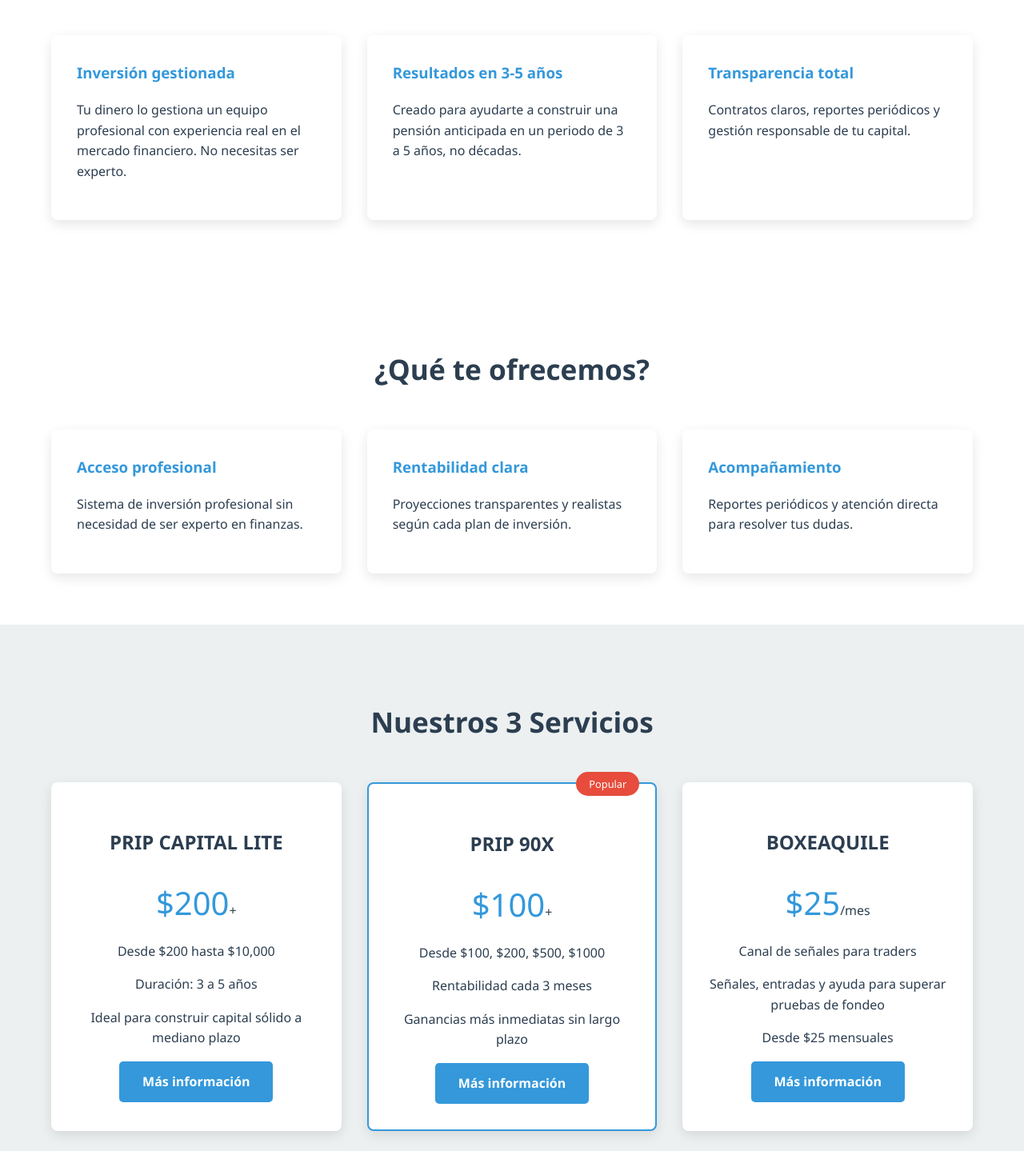
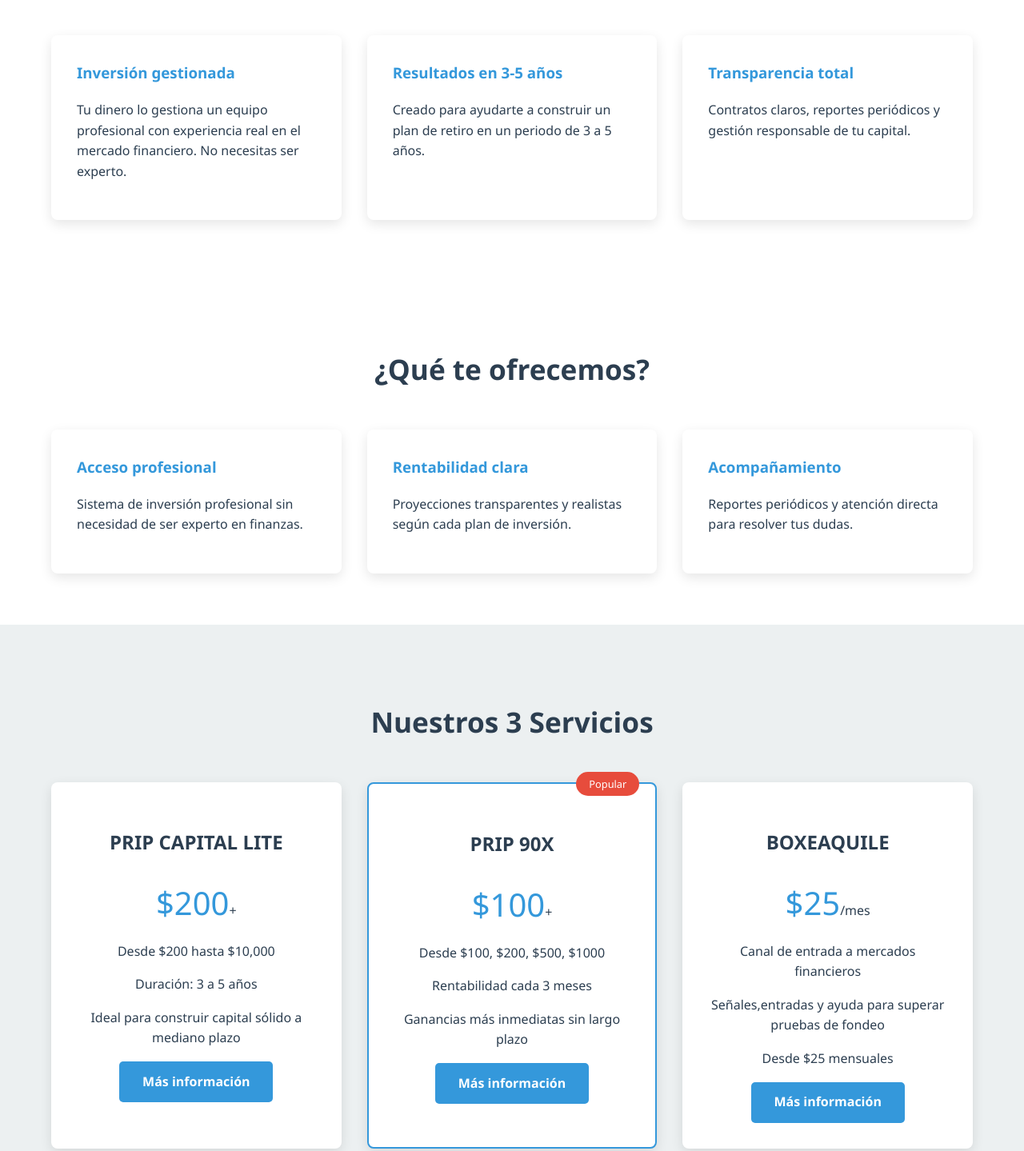
Before and after one commit to PRIP2025/PRIP.., a plain HTML site: page index.html in a window 1280 px wide. Shown: the part 680-2119 px from the top of the page at 80% size. Drawn offline with Linux system fonts and the light colour scheme.

Commit message:
Update index.html

```diff
--- a/index.html
+++ b/index.html
@@ -312,7 +312,7 @@
             </div>
             <div class="feature-card">
                 <h3>Resultados en 3-5 años</h3>
-                <p>Creado para ayudarte a construir una pensión anticipada en un periodo de 3 a 5 años, no décadas.</p>
+                <p>Creado para ayudarte a construir un plan de retiro en un periodo de 3 a 5 años.</p>
             </div>
             <div class="feature-card">
                 <h3>Transparencia total</h3>
@@ -363,8 +363,8 @@
                 <div class="plan-card">
                     <h3>BOXEAQUILE</h3>
                     <div class="price">$25<span>/mes</span></div>
-                    <p>Canal de señales para traders</p>
-                    <p>Señales, entradas y ayuda para superar pruebas de fondeo</p>
+                    <p>Canal de entrada a mercados financieros</p>
+                    <p>Señales,entradas y ayuda para superar pruebas de fondeo</p>
                     <p>Desde $25 mensuales</p>
                     <a href="#contact" class="btn">Más información</a>
                 </div>
@@ -452,7 +452,6 @@
             <div class="social-links">
                 <a href="#"><i class="fab fa-facebook"></i></a>
                 <a href="#"><i class="fab fa-instagram"></i></a>
-                <a href="#"><i class="fab fa-linkedin"></i></a>
             </div>
             <p>&copy; 2025 PRIP. Todos los derechos reservados.</p>
         </div>
```
